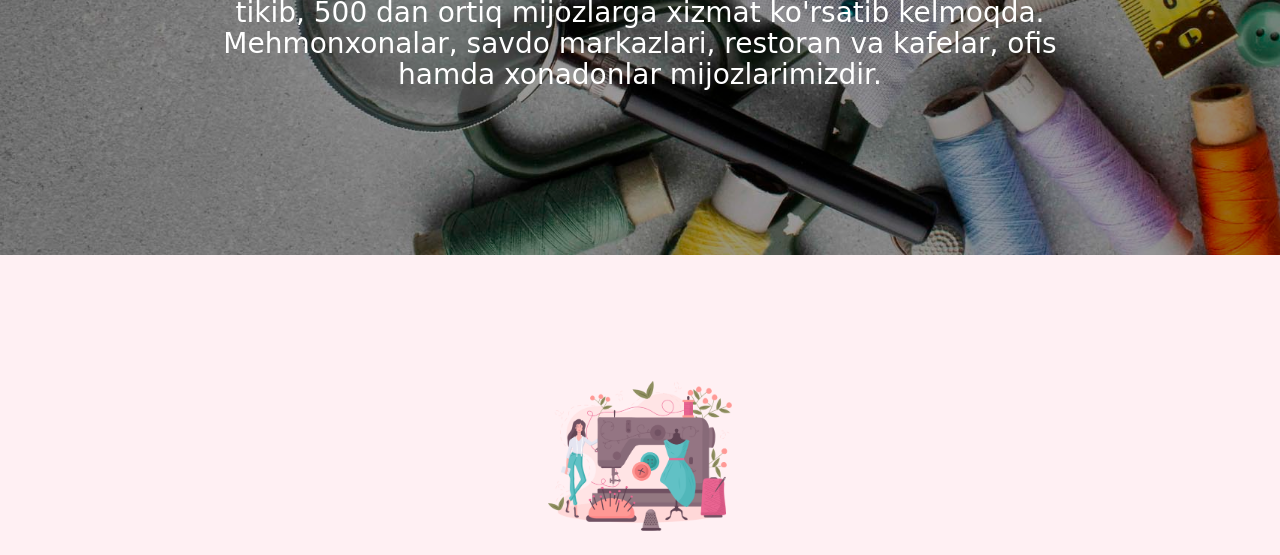
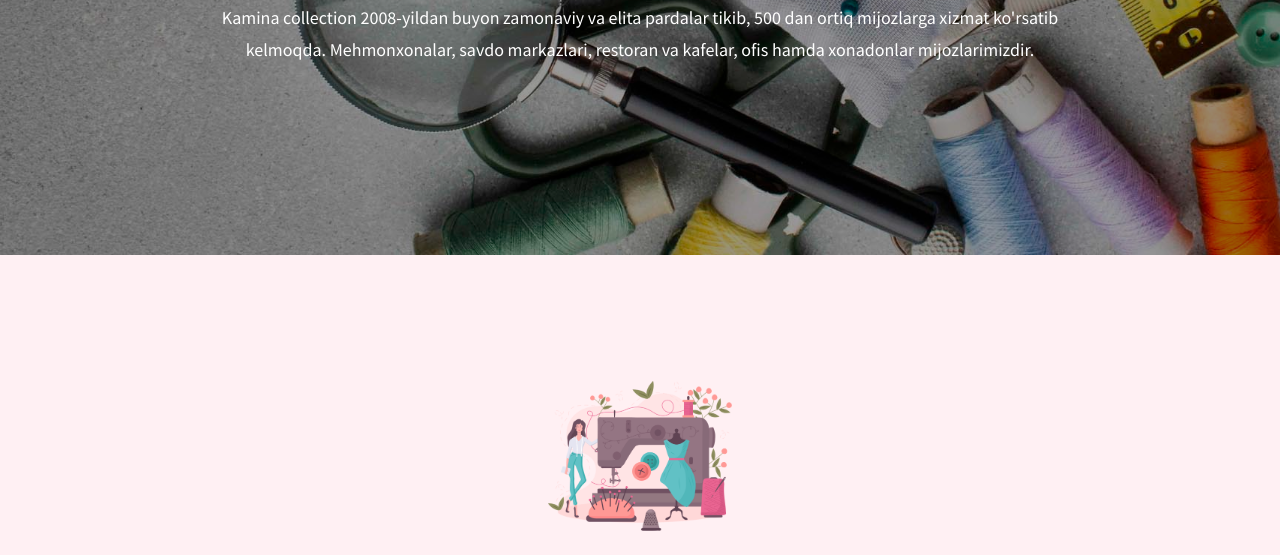
Before and after one commit to asrorkhujar/kamina-collection, a plain HTML site: page index.html in a window 1280 px wide. Shown: the part 545-1100 px from the top of the page. Drawn offline with Linux system fonts and the light colour scheme; files whose address does not match are found by name; a web font is replaced by a local one.

Commit message:
fix anything

```diff
--- a/css/style.css
+++ b/css/style.css
@@ -310,6 +310,10 @@ h1, h2, h3, h4, h5, h6 {
   width: 100%;
 }
 
+.hero__heading {
+  margin-bottom: 0;
+}
+
 @media screen and (max-width: 768px) {
   .qbootstrap-cover,
   .qbootstrap-hero {
--- a/index.html
+++ b/index.html
@@ -24,9 +24,7 @@
 	<link rel="stylesheet" href="css/owl.theme.default.min.css">
 	<!-- Magnific popup  -->
 	<link rel="stylesheet" href="css/magnific-popup.css">
-	<!-- Bootstrap  -->
 	<link rel="stylesheet" href="css/bootstrap.css">
-
 	<link rel="stylesheet" href="css/style.css">
 
 	<!-- Modernizr JS -->
@@ -73,8 +71,8 @@
 							<div class="animate-box svg-sm colored">
 								<img src="images/flaticon/svg/004-nature.svg" class="svg" alt="photo curtain">
 								<h1 class="holder"><span>Zamonaviy va elita pardalar</span></h1>
-								<h2>Kamina collection</h2>
-								<h3 style="font-size: 28px; color: #fff;">Kamina collection 2008-yildan buyon zamonaviy va elita pardalar tikib, 500 dan ortiq mijozlarga xizmat ko'rsatib kelmoqda. <br>Mehmonxonalar, savdo markazlari, restoran va kafelar, ofis hamda xonadonlar mijozlarimizdir.</h3>
+								<h2 class="hero__heading">Kamina collection</h2>
+								<span style="font-size: 18px; color: #fff;">Kamina collection 2008-yildan buyon zamonaviy va elita pardalar tikib, 500 dan ortiq mijozlarga xizmat ko'rsatib kelmoqda. Mehmonxonalar, savdo markazlari, restoran va kafelar, ofis hamda xonadonlar mijozlarimizdir.</span>
 							</div>
 						</div>
 					</div>
```
